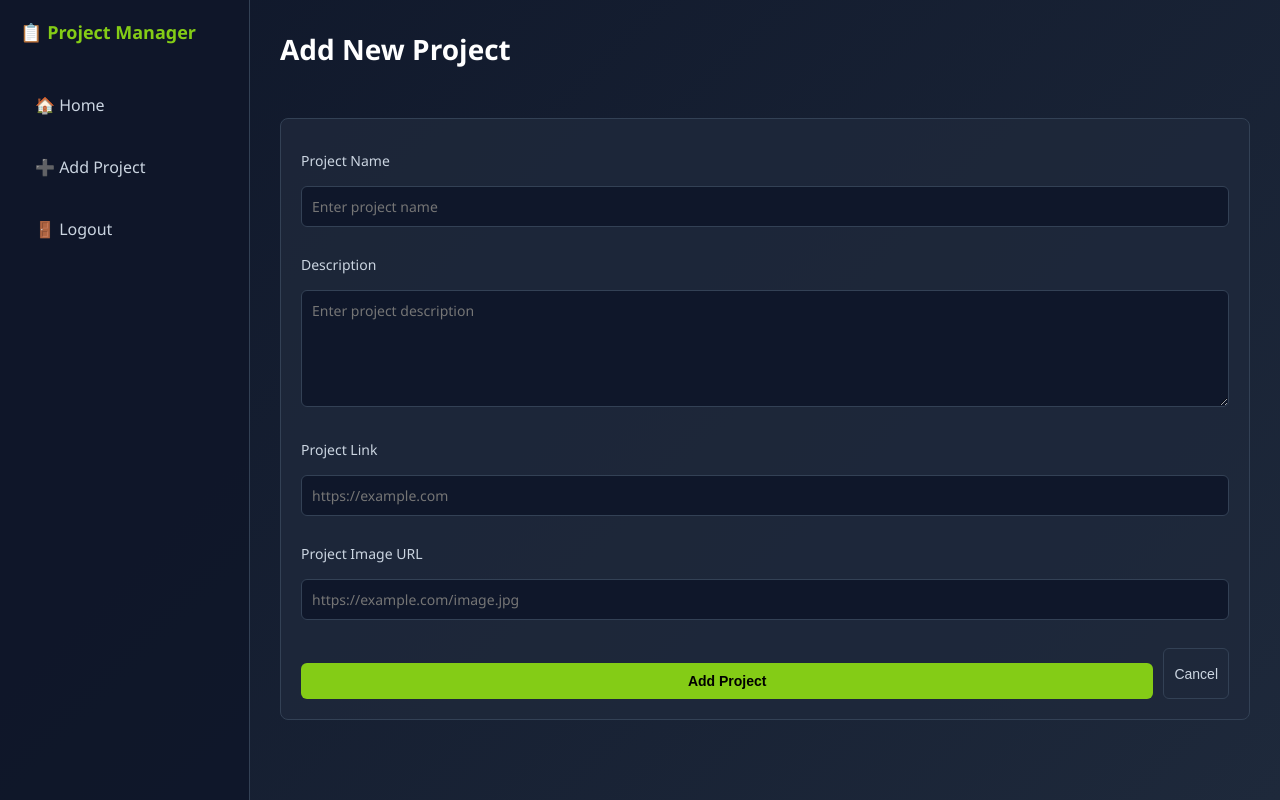
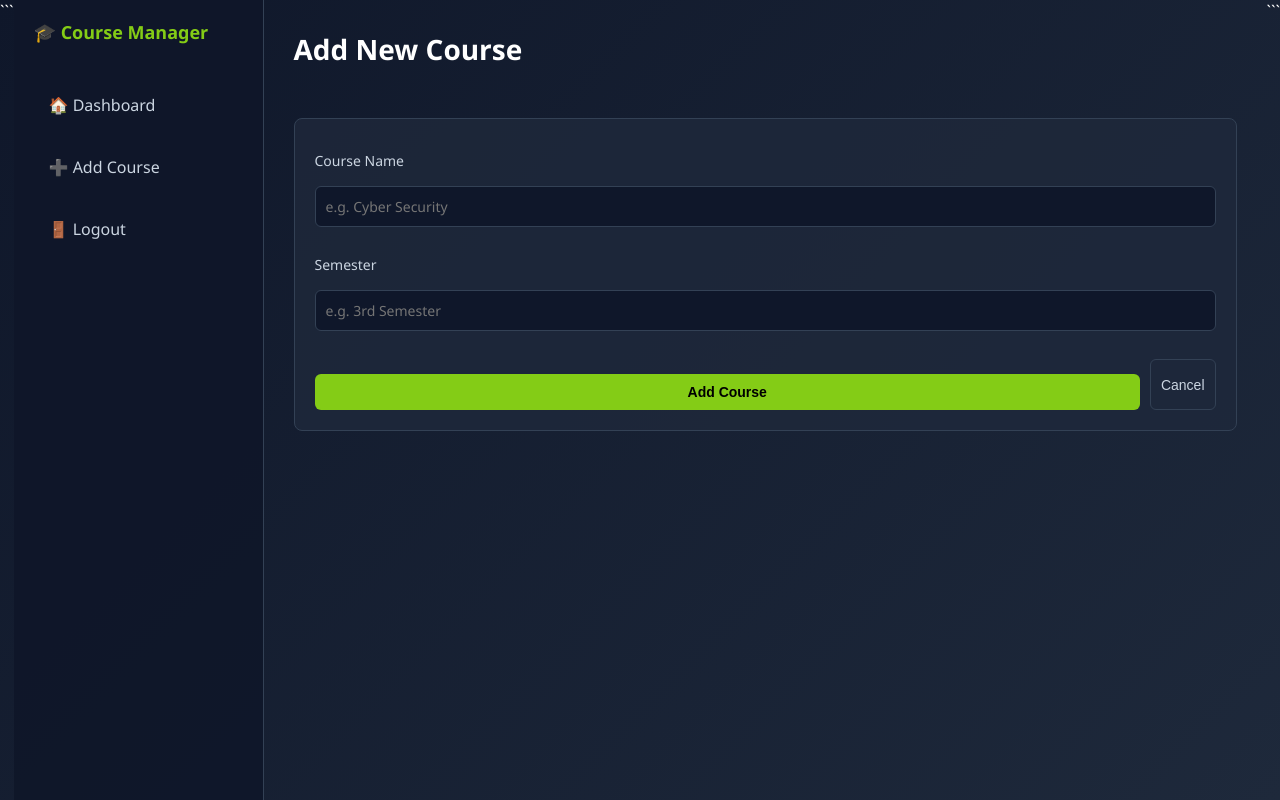
Before and after one commit to sajib-k/Project_Manager, a Flask app: page /add in a window 1280 px wide. Run offline with Flask 3, Linux system fonts and the light colour scheme; the visitor is signed in with stand-in values (Sample User, id 1); some libraries are stand-ins or nearby versions.

Commit message:
Added resources page and course resources feature

````diff
--- a/app.py
+++ b/app.py
@@ -1,3 +1,4 @@
+import os
 from flask import Flask, render_template, request, redirect, session
 import psycopg2
 from werkzeug.security import generate_password_hash, check_password_hash
@@ -6,110 +7,77 @@ app = Flask(__name__)
 app.secret_key = "your_secret_key_change_this"
 
 
-# DATABASE CONNECTION
 def get_db_connection():
     conn = psycopg2.connect(
         host="aws-1-ap-south-1.pooler.supabase.com",
         database="postgres",
         user="postgres.abjynasbpfumnixpnhkk",
-        password="sajib khan ss",
-        port="5432"
+        password="sajib khan ss",  # set this in your environment, don't hardcode it
+        port="5432",
     )
     return conn
 
-# LOGIN PAGE
+
 @app.route('/')
 def login():
     return render_template('login.html')
 
 
-# HOME PAGE
 @app.route('/home')
 def home():
-
     if 'user_id' not in session:
         return redirect('/')
 
     conn = get_db_connection()
     c = conn.cursor()
-
     c.execute(
-        "SELECT * FROM projects WHERE user_id = %s",
+        "SELECT * FROM courses WHERE user_id = %s ORDER BY id DESC",
         (session['user_id'],)
     )
-
-    projects = c.fetchall()
-
+    courses = c.fetchall()
     c.close()
     conn.close()
-
-    return render_template('home.html', projects=projects)
+    return render_template('home.html', courses=courses)
 
 
-# ADD PROJECT
 @app.route('/add', methods=['GET', 'POST'])
 def add():
-
     if 'user_id' not in session:
         return redirect('/')
 
     if request.method == 'POST':
-
-        project_name = request.form['project_name']
-        description = request.form['description']
-        project_link = request.form['project_link']
-        project_image = request.form['project_image']
+        course_name = request.form['course_name']
+        semester = request.form['semester']
 
         conn = get_db_connection()
         c = conn.cursor()
-
         c.execute(
             """
-            INSERT INTO projects
-            (
-                user_id,
-                project_name,
-                description,
-                project_link,
-                project_image
-            )
-            VALUES (%s, %s, %s, %s, %s)
+            INSERT INTO courses (user_id, course_name, semester)
+            VALUES (%s, %s, %s)
             """,
-            (
-                session['user_id'],
-                project_name,
-                description,
-                project_link,
-                project_image
-            )
+            (session['user_id'], course_name, semester)
         )
-
         conn.commit()
         c.close()
         conn.close()
-
         return redirect('/home')
 
     return render_template('add.html')
 
 
-# LOGIN POST
 @app.route('/login', methods=['POST'])
 def login_post():
-
     username = request.form['username']
     password = request.form['password']
 
     conn = get_db_connection()
     c = conn.cursor()
-
     c.execute(
         "SELECT id, password FROM users WHERE username = %s",
         (username,)
     )
-
     user = c.fetchone()
-
     c.close()
     conn.close()
 
@@ -117,59 +85,59 @@ def login_post():
         session['user_id'] = user[0]
         return redirect('/home')
 
-    return render_template(
-        'login.html',
-        error='Invalid credentials'
-    )
+    return render_template('login.html', error='Invalid credentials')
 
 
-# SIGNUP
 @app.route('/signup', methods=['POST'])
 def signup_post():
-
     username = request.form['username']
     password = request.form['password']
 
     try:
         conn = get_db_connection()
         c = conn.cursor()
-
         c.execute(
             """
             INSERT INTO users (username, password)
             VALUES (%s, %s)
             """,
-            (
-                username,
-                generate_password_hash(password)
-            )
+            (username, generate_password_hash(password))
         )
-
         conn.commit()
-
         c.close()
         conn.close()
-
         return redirect('/')
-
     except Exception:
-        return render_template(
-            'login.html',
-            error='Username already exists'
-        )
+        return render_template('login.html', error='Username already exists')
 
 
-# LOGOUT
 @app.route('/logout')
 def logout():
     session.clear()
     return redirect('/')
 
 
-# DELETE PROJECT
-@app.route('/delete/<int:project_id>')
-def delete(project_id):
+@app.route('/delete/<int:course_id>')
+def delete(course_id):
+    if 'user_id' not in session:
+        return redirect('/')
 
+    conn = get_db_connection()
+    c = conn.cursor()
+    c.execute(
+        """
+        DELETE FROM courses
+        WHERE id = %s AND user_id = %s
+        """,
+        (course_id, session['user_id'])
+    )
+    conn.commit()
+    c.close()
+    conn.close()
+    return redirect('/home')
+
+@app.route('/resources/<int:course_id>')
+def resources(course_id):
     if 'user_id' not in session:
         return redirect('/')
 
@@ -178,23 +146,22 @@ def delete(project_id):
 
     c.execute(
         """
-        DELETE FROM projects
-        WHERE id = %s AND user_id = %s
+        SELECT title, description, resource_type, resource_link
+        FROM resources
+        WHERE course_id = %s
         """,
-        (
-            project_id,
-            session['user_id']
-        )
+        (course_id,)
     )
 
-    conn.commit()
+    resources = c.fetchall()
 
     c.close()
     conn.close()
 
-    return redirect('/home')
+    return render_template(
+        'resources.html',
+        resources=resources
+    )
 
-
-# RUN APP
 if __name__ == '__main__':
     app.run(debug=True)
--- a/templates/add.html
+++ b/templates/add.html
@@ -1,9 +1,10 @@
 <!DOCTYPE html>
+
 <html lang="en">
 
 <head>
     <meta charset="UTF-8">
-    <title>Add Project - Project Manager</title>
+    <title>Add Course - Course Manager</title>
     <link rel="stylesheet" href="{{ url_for('static', filename='style.css') }}">
 </head>
 
@@ -11,18 +12,21 @@
 
 <div class="container">
 
+```
 <div class="sidebar">
-            <h3>📋 Project Manager</h3>
 
-            <a href="/home">🏠 Home</a>
-            <a href="/add">➕ Add Project</a>
+    <h3>🎓 Course Manager</h3>
+
+    <a href="/home">🏠 Dashboard</a>
+    <a href="/add">➕ Add Course</a>
     <a href="/logout">🚪 Logout</a>
+
 </div>
 
 <div class="main">
 
     <div class="topbar">
-                <h2>Add New Project</h2>
+        <h2>Add New Course</h2>
     </div>
 
     <div class="card">
@@ -30,46 +34,41 @@
         <form method="POST">
 
             <div class="form-group">
-                        <label for="project_name">Project Name</label>
+
+                <label for="course_name">
+                    Course Name
+                </label>
+
                 <input
                     type="text"
-                            id="project_name"
-                            name="project_name"
-                            placeholder="Enter project name"
+                    id="course_name"
+                    name="course_name"
+                    placeholder="e.g. Cyber Security"
                     required>
+
             </div>
 
             <div class="form-group">
-                        <label for="description">Description</label>
-                        <textarea
-                            id="description"
-                            name="description"
-                            placeholder="Enter project description"
-                            rows="5"
-                            required></textarea>
-                    </div>
 
-                    <div class="form-group">
-                        <label for="project_link">Project Link</label>
+                <label for="semester">
+                    Semester
+                </label>
+
                 <input
-                            type="url"
-                            id="project_link"
-                            name="project_link"
-                            placeholder="https://example.com">
-                    </div>
+                    type="text"
+                    id="semester"
+                    name="semester"
+                    placeholder="e.g. 3rd Semester"
+                    required>
 
-                    <div class="form-group">
-                        <label for="project_image">Project Image URL</label>
-                        <input
-                            type="url"
-                            id="project_image"
-                            name="project_image"
-                            placeholder="https://example.com/image.jpg">
             </div>
 
             <div class="form-buttons">
-                        <button type="submit" class="add-btn">
-                            Add Project
+
+                <button
+                    type="submit"
+                    class="add-btn">
+                    Add Course
                 </button>
 
                 <button
@@ -78,6 +77,7 @@
                     onclick="location.href='/home'">
                     Cancel
                 </button>
+
             </div>
 
         </form>
@@ -85,9 +85,9 @@
     </div>
 
 </div>
+```
 
 </div>
 
 </body>
-
 </html>
````
Also changed, not shown: templates/home.html (+49 -24 lines), templates/resources.html (added, +53 -0 lines). Lines whose indentation alone changed are shown as unchanged.
